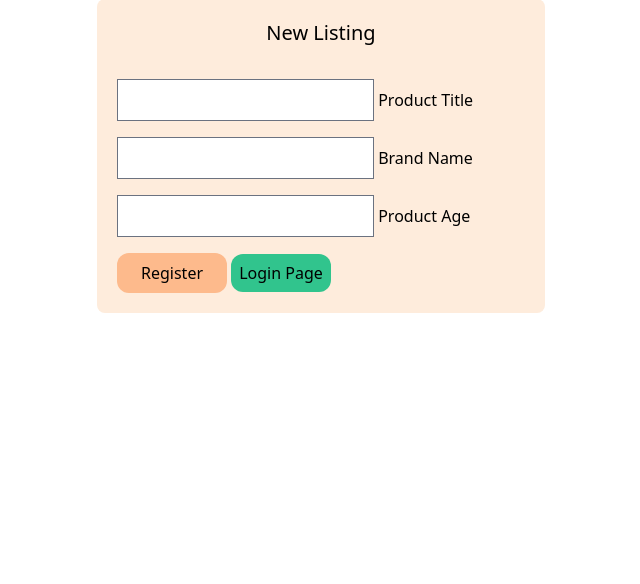
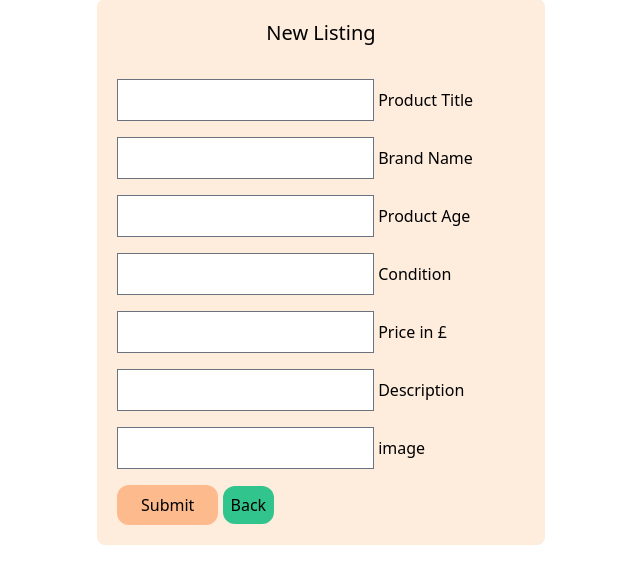
Before and after one commit to owen-tay/CycleGlasgow-PhP, a PHP site: page /newListing.php in a window 1280 px wide. Shown: the part 113-697 px from the top of the page, without its empty margins (319-959 px from the left). Run offline with PHP 8.4, Linux system fonts and the light colour scheme; the visitor is signed in with stand-in values (Sample User, id 1); style sheets or scripts are compiled from the project's sources; some libraries are stand-ins or nearby versions.

Commit message:
added step one of user listing (no images yet)

```diff
--- a/newListing.php
+++ b/newListing.php
@@ -4,7 +4,6 @@ include('includes/connx.php');
 include('includes/session-chk.php');
 
 $date = date('d-m-y H:i:s');
-
 
 ?>
 
@@ -21,27 +20,28 @@ $date = date('d-m-y H:i:s');
     //this is to check the post method works
     if ($_SERVER['REQUEST_METHOD'] === 'POST') {
 
-        //another if statement to check if the username already exists
         //vars and setting up statement
-        $username = $_POST['username'];
+        //form inputs variables
+        $user = $_SESSION['username'];
+        $Product = $_POST['Product'];
+        $Brand = $_POST['Brand'];
+        $Age = $_POST['Age'];
+        $Condition = $_POST['Condition'];
+        $Price = $_POST['Price'];
+        $Description = $_POST['Description'];
+        $Image = $_POST['image'];
 
 
-        if ($username == $user_db) {
-            $errorMsg = "username exists";
-        } else {
 
 
-            //form inputs variables
-            $username = $_POST['username'];
-            //define username as ses
-            $username = $_SESSION['username'];
+
         //prepared sql statement with the var $stmt
         //(conn from conx file uses prepare function to insert info into the user details table)
-            $stmt = $conn->prepare("INSERT INTO listings (user, pwd) VALUES (?,?)");
+        $stmt = $conn->prepare("INSERT INTO listings (ProductTitle, BrandName, ProductAge, ProductCondition, Price, ProductDescription, ProductImage, username) VALUES (?,?,?,?,?,?,?,?)");
 
         //now we "bind" the vars to the statement. This should tell the statment the kind of values to expect
         //eg strings "ss (string string)
-            $stmt->bind_param("ss", $username, $password);
+        $stmt->bind_param("ssssssss", $Product, $Brand, $Age, $Condition, $Price, $Description, $Image, $user);
 
         //now we run the statement
         $stmt->execute();
@@ -49,11 +49,10 @@ $date = date('d-m-y H:i:s');
         $conn->close();
 
         //then we navigate to login.php and close this script!
-            header("location: login-start.php");
+        //header("location: login-start.php");
         exit();
     }
 
-    }
 
     ?>
 
@@ -130,19 +129,40 @@ $date = date('d-m-y H:i:s');
                 <input type="text" id="Brand" name="Brand" class="form-control" required>
                 <label class="form-label" for="Brand">Brand Name</label>
             </div>
-            <!-- Brand input -->
+            <!-- age input -->
             <div class="form-outline mb-4">
                 <input type="text" id="Age" name="Age" class="form-control" required>
                 <label class="form-label" for="Age">Product Age</label>
             </div>
+            <!-- Condition input -->
+            <div class="form-outline mb-4">
+                <input type="text" id="Condition" name="Condition" class="form-control" required>
+                <label class="form-label" for="Condition">Condition</label>
+            </div>
+            <!-- Price input -->
+            <div class="form-outline mb-4">
+                <input type="text" id="Price" name="Price" class="form-control" required>
+                <label class="form-label" for="Price">Price in £</label>
+            </div>
+            <!-- Description input -->
+            <div class="form-outline mb-4">
+                <input type="text" id="Description" name="Description" class="form-control" required>
+                <label class="form-label" for="Description">Description</label>
+            </div>
+            <!-- iamge (temp) input -->
+            <div class="form-outline mb-4">
+                <input type="text" id="image" name="image" class="form-control" required>
+                <label class="form-label" for="image">image</label>
+            </div>
+
 
 
 
 
             <!-- Submit button -->
             <input type="submit" name="submit" class="p-2 pl-6 pr-6 rounded-xl bg-orange-300 hover:bg-orange-200"
-                value="Register">
-            <a class="p-2 rounded-xl bg-green-400 hover:bg-green-300" href="login-start.php">Login Page</a>
+                value="Submit">
+            <a class="p-2 rounded-xl bg-green-400 hover:bg-green-300" href="adminHome.php">Back</a>
 
 
         </form>
```
Lines whose indentation alone changed are shown as unchanged.
